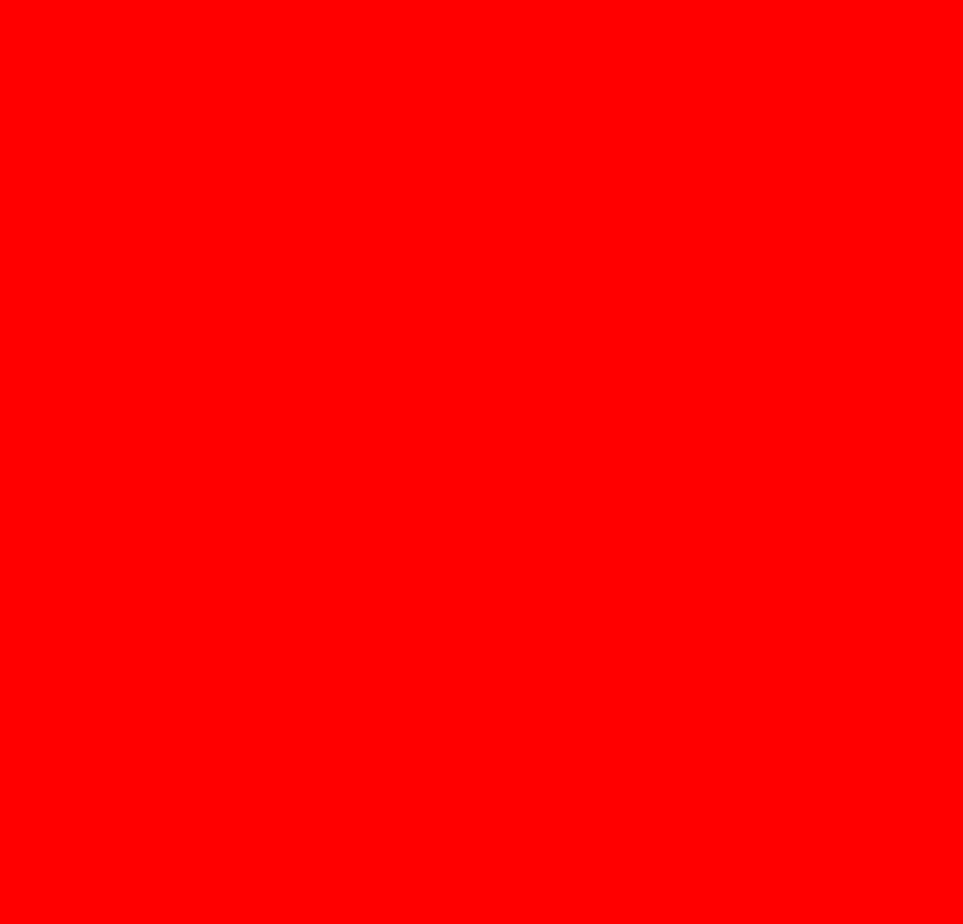
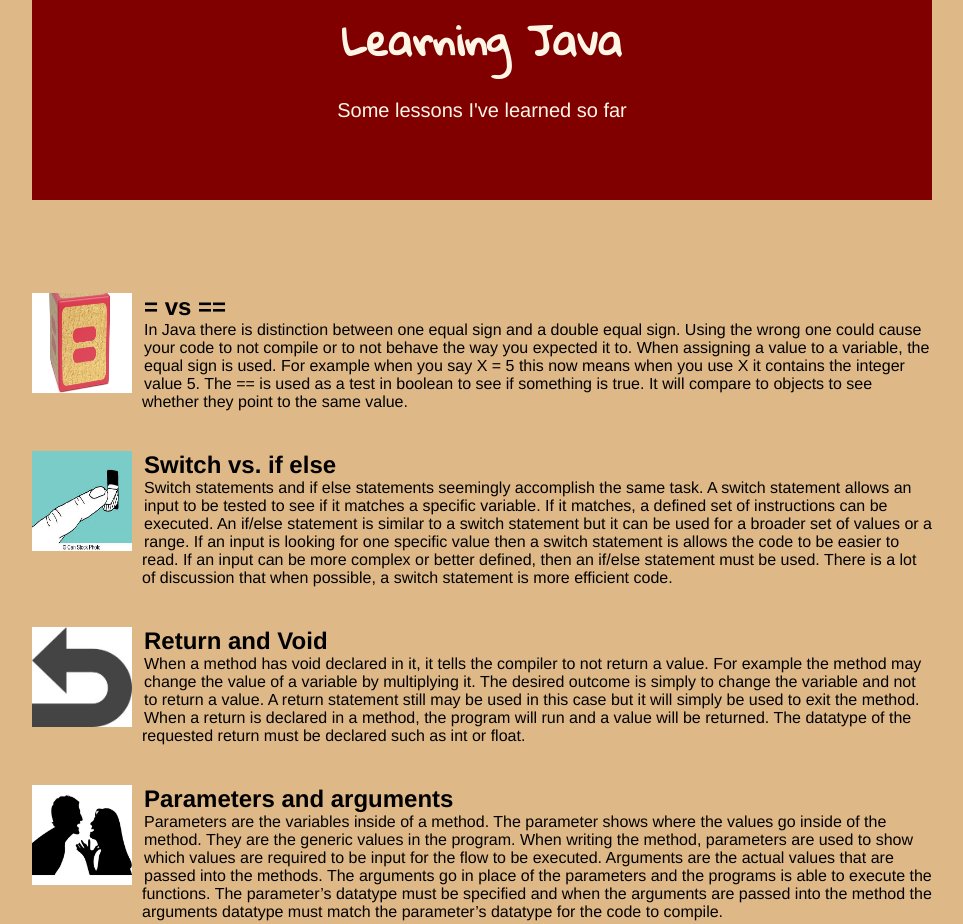
Before and after one commit to ryangrillo/ryangrillo.github.io, a plain HTML site: page index.html in a window 1280 px wide. Shown: the top 924 px of the page, without its empty margins (158-1121 px from the left). Before the commit the page ends 800 px from the top, so only its background shows below. Drawn offline with Linux system fonts and the light colour scheme.

Commit message:
final draft

```diff
--- a/index.html
+++ b/index.html
@@ -1,10 +1,57 @@
 <!DOCTYPE html>
 <html>
 <head>
-<title>Ryans Tech Blog </title>
-<link rel="stylesheet" type="text/css" href="style.css">
+	<title>Tech Blog</title>
+	<link href="https://fonts.googleapis.com/css?family=Gloria+Hallelujah" rel="stylesheet">
+	<link rel="stylesheet" type="text/css" href="style.css">
+
 </head>
+
 <body>
+	<div class="wrapper">
+		<div class="hero">
+			<h1>Learning Java</h1>
+			<p>Some lessons I've learned so far</p>
+		</div>
+
+		<div class="blog-posts">
+			<ul>
+				<li class="blog-post">
+					<img src="images/equals.jpg" width="100" height="100" alt="title">
+					<h2>= vs ==</h2>
+					<p>In Java there is distinction between one equal sign and a double equal sign.  Using the wrong one could cause your code to not compile or to not behave the way you expected it to.  When assigning a value to a variable, the equal sign is used.  For example when you say X = 5 this now means when you use X it contains the integer value 5.  The == is used as a test in boolean to see if something is true.  It will compare to objects to see whether they point to the same value.
+</p>
+				</li>
+
+				<li class="blog-post">
+					<img src="images/switch.jpg" width="100" height="100" alt="title">
+					<h2>Switch vs. if else</h2>
+					<p>Switch statements and if else statements seemingly accomplish the same task.  A switch statement allows an input to be tested to see if it matches a specific variable.  If it matches, a defined set of instructions can be executed.  An if/else statement is similar to a switch statement but it can be used for a broader set of values or a range.  If an input is looking for one specific value then a switch statement is allows the code to be easier to read.  If an input can be more complex or better defined, then an if/else statement must be used.  There is a lot of discussion that when possible, a switch statement is more efficient code.
+</p>
+				</li>
+
+				<li class="blog-post">
+					<img src="images/return.jpg" width="100" height="100" alt="title">
+					<h2>Return and Void</h2>
+					<p>When a method has void declared in it, it tells the compiler to not return a value.  For example the method may change the value of a variable by multiplying it.  The desired outcome is simply to change the variable and not to return a value. A return statement still may be used in this case but it will simply be used to exit the method.  When a return is declared in a method, the program will run and a value will be returned.  The datatype of the  requested return must be declared such as int or float. </p>
+				</li>
+
+				<li class="blog-post">
+					<img src="images/argument.jpg" width="100" height="100" alt="title">
+					<h2>Parameters and arguments</h2>
+					<p>Parameters are the variables inside of a method.  The parameter shows where the values go inside of the method.  They are the generic values in the program.  When writing the method, parameters are used to show which values are required to be input for the flow to be executed.  Arguments are the actual values that are passed into the methods.  The arguments go in place of the parameters and the programs is able to execute the functions.  The parameter’s datatype must be specified and when the arguments are passed into the method the arguments datatype must match the parameter’s datatype for the code to compile.
+</p>
+				</li>
+
+				<li class="blog-post">
+					<img src="images/loop.jpg" width="100" height="100" alt="title">
+					<h2>For vs while vs do loops</h2>
+					<p>A for loop is a loop that repeats a statement as long as a condition is true.  It is often used to repeat a statement a set amount of times or an amount of times until the condition is no longer true.  If you want your code to run a designated amount times a for loop is useful.  A while loop will continuously execute a statement while a condition is true.  It constantly checks itself against a boolean value and continues to run until that value is false.  This is often used to keep a program running until a user wants to exit.  A do while loop runs the statement at least one time then starts to check for a boolean true value to continue to run.
+</p>
+				</li>
+			</ul>
+		</div>
+	</div>
 
 
 
--- a/style.css
+++ b/style.css
@@ -1,3 +1,56 @@
 body {
-	background-color: red;
+	background-color: burlywood;
+	font-family: 'Helvetica', Arial, sans-serif;
+	padding: 0;
+	margin: 0;
 }
+
+h1 {
+	font-family: 'Gloria Hallelujah', cursive;
+}
+
+ul {
+	margin: 0;
+	padding: 0;
+	list-style-type: none;
+}
+
+.wrapper {
+	max-width: 900px;
+	margin-left: auto;
+	margin-right: auto;
+}
+
+/* Hero */
+.hero {
+	background-color: maroon;
+	color: oldlace;
+	text-align: center;
+	margin-bottom: 93px;
+	height: 200px;
+	font-size: 20px;
+}
+
+.hero h1 {
+	margin: 0;
+}
+
+
+/* Blog Post List */
+.blog-post img {
+	float: left;
+	margin-right: 12px;
+}
+
+.blog-post {
+	clear: both;
+	margin-bottom: 40px;
+}
+
+.blog-post p {
+	margin-left: 110px;
+	margin-top: 0;
+}
+.blog-post h2 {
+	margin-bottom: 0px;
+}
```
Also changed, not shown: images/argument.jpg (added), images/equals.jpg (added), images/loop.jpg (added), images/return.jpg (added), images/switch.jpg (added).
